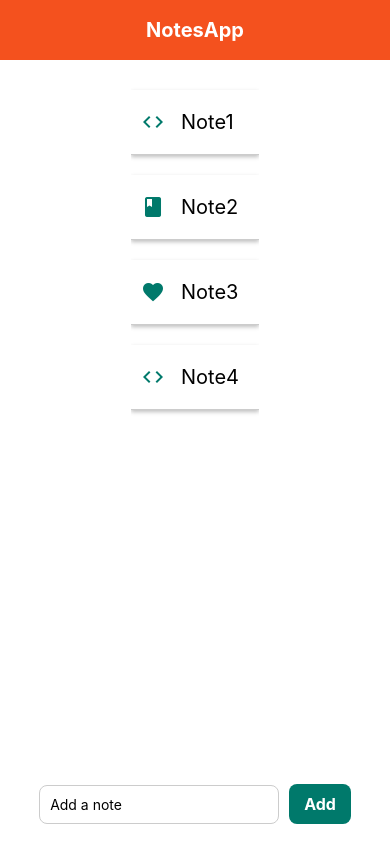
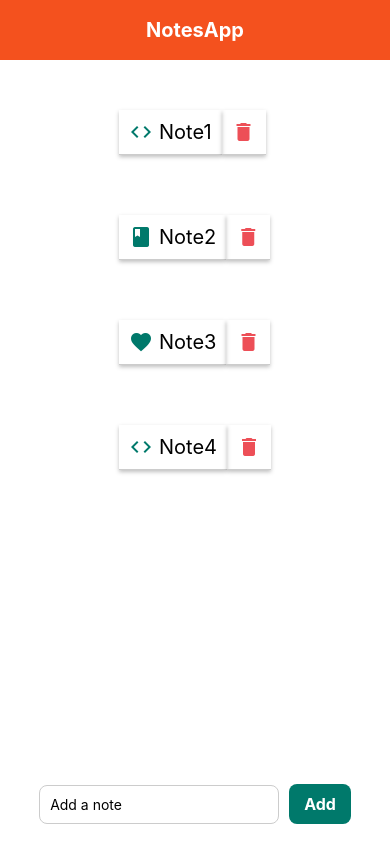
Before and after one commit to Marine-Bernard/noteApp, a React Native app: screen / in a window 390 px wide. Built offline with nearby package versions, Linux system fonts and the light colour scheme.

Commit message:
C12 | Suppression d'une note

```diff
--- a/App.js
+++ b/App.js
@@ -15,6 +15,10 @@ export default function App() {
     { id: '4', content: 'Note4', icon: 'code' },
   ]);
 
+  const deleteNote = (id) => {
+    setNotes(notes.filter((note) => note.id !== id));
+  };
+
   return (
     <View style={styles.container}>
       <Header title="NotesApp" />
@@ -23,7 +27,7 @@ export default function App() {
         data={notes}
         keyExtractor={(item) => item.id}
         renderItem={({ item }) => (
-          <NoteItem item={item} />
+          <NoteItem item={item} fonction={deleteNote} />
         )}
       />
       <AddNote notes={notes} setNotes={setNotes} />
--- a/components/NoteItem.js
+++ b/components/NoteItem.js
@@ -1,26 +1,56 @@
 import React from 'react';
-import { View, Text, StyleSheet } from 'react-native';
+import { View, Text, StyleSheet, TouchableOpacity } from 'react-native';
 import { MaterialIcons } from '@expo/vector-icons';
 
-const NoteItem = ({ item }) => {
+const NoteItem = ({ item, fonction }) => {
   return (
     <View style={styles.note}>
-      <MaterialIcons name={item.icon} size={24} color="#00796b" style={styles.icon} />
-      <Text style={styles.noteText}>{item.content}</Text>
+        <View style={styles.noteContent}>
+            <MaterialIcons name={item.icon} size={24} color="#00796b" style={styles.icon} />
+            <Text style={styles.noteText}>{item.content}</Text>
+        </View>
+        <View style={styles.Supp}>
+            <TouchableOpacity style={styles.button} onPress={() => fonction(item.id)}>
+            <MaterialIcons name="delete" size={24} color="#ed4f57" />
+            </TouchableOpacity>
+
+        </View>
+
     </View>
+
   );
 }
 
 const styles = StyleSheet.create({
     note: {
+        display: 'flex',
+        flexDirection: 'row',
         padding: 20,
+        marginVertical: 10,
+    },
+    noteContent: {
+        flexDirection: 'row',
+        alignItems: 'center',
+        justifyContent: 'space-between',
         borderBottomWidth: 1,
         borderBottomColor: '#ccc',
         shadowColor: '#000',
         shadowOffset: { width: 0, height: 2 },
         shadowOpacity: 0.25,
         shadowRadius: 4,
-        marginVertical: 10,
+        padding: 10,
+    },
+    Supp: {
+        flexDirection: 'row',
+        alignItems: 'center',
+        justifyContent: 'space-between',
+        borderBottomWidth: 1,
+        borderBottomColor: '#ccc',
+        shadowColor: '#000',
+        shadowOffset: { width: 0, height: 2 },
+        shadowOpacity: 0.25,
+        shadowRadius: 4,
+        padding: 10,
     },
     noteText: {
         fontSize: 20,
```
